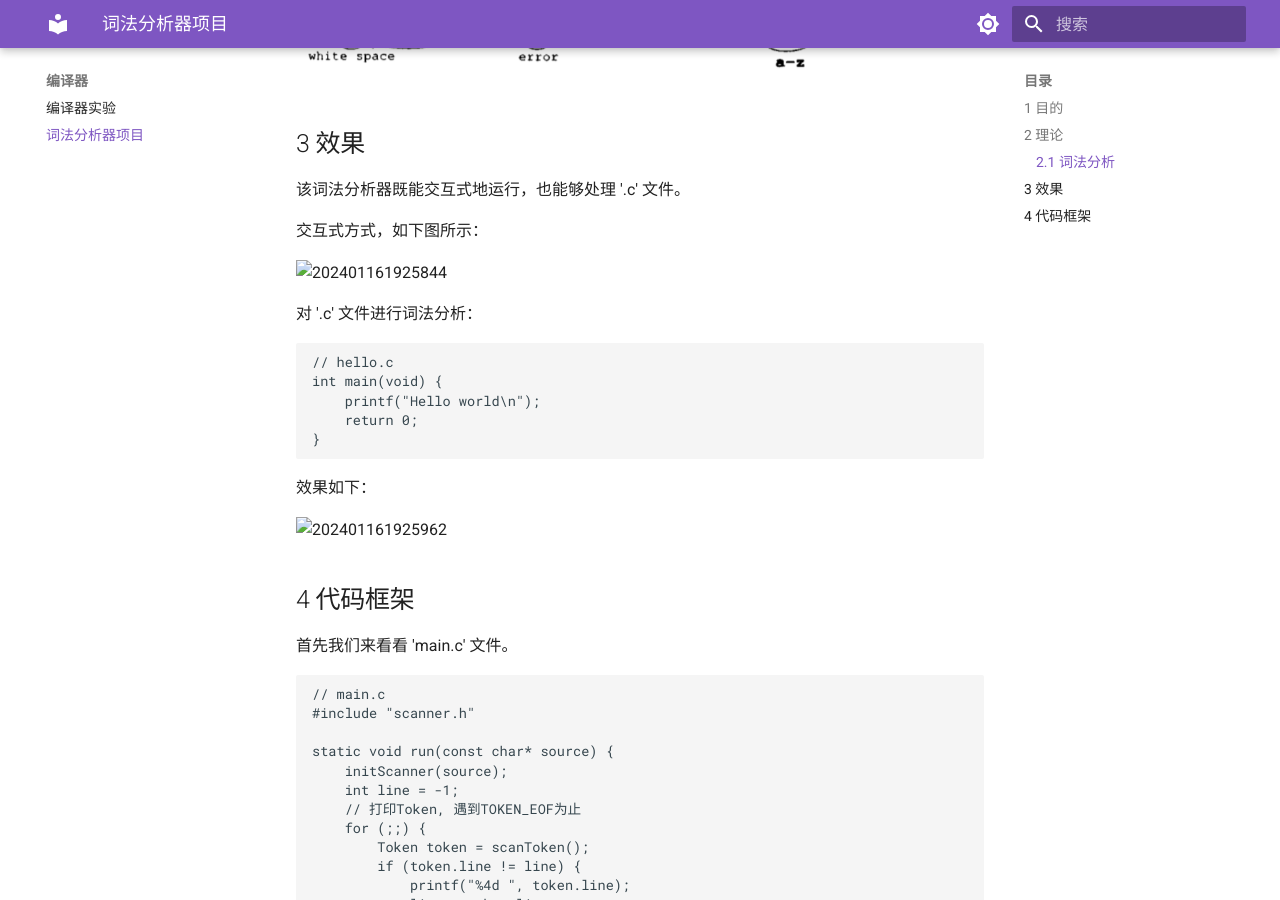
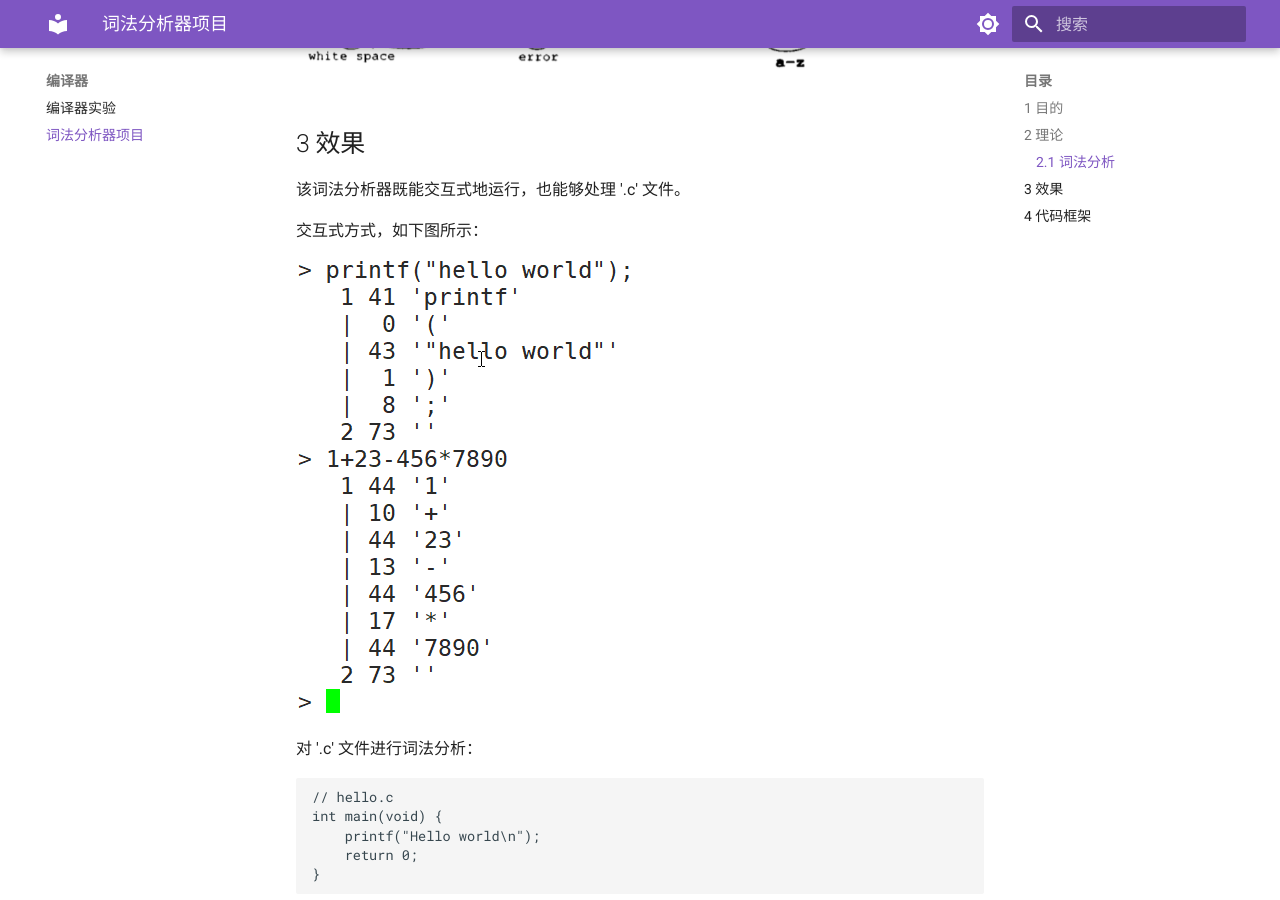
Before and after one commit to fddwhale/Compiler, an MkDocs documentation site: the page built from docs/词法分析器项目.md, in a window 1280 px wide and 900 px high, scrolled down 2527 px. Built offline with MkDocs 1.6.1 and Material for MkDocs 9.7.7, drawn with Linux system fonts in a browser that asks for light colours.

Commit message:
Update 词法分析器项目.md

```diff
--- a/docs/词法分析器项目.md
+++ b/docs/词法分析器项目.md
@@ -83,7 +83,7 @@ sum         标识符
 
 交互式方式，如下图所示：
 
-![202401161925844](词法分析器项目.assets\202401161925844.png)
+![202401161925844](词法分析器项目.assets/202401161925844.png)
 
 对 '.c' 文件进行词法分析：
 
@@ -97,7 +97,7 @@ int main(void) {
 
 效果如下：
 
-![202401161925962](词法分析器项目.assets\202401161925962.png)
+![202401161925962](词法分析器项目.assets/202401161925962.png)
 
 ## 4 代码框架
 
```
